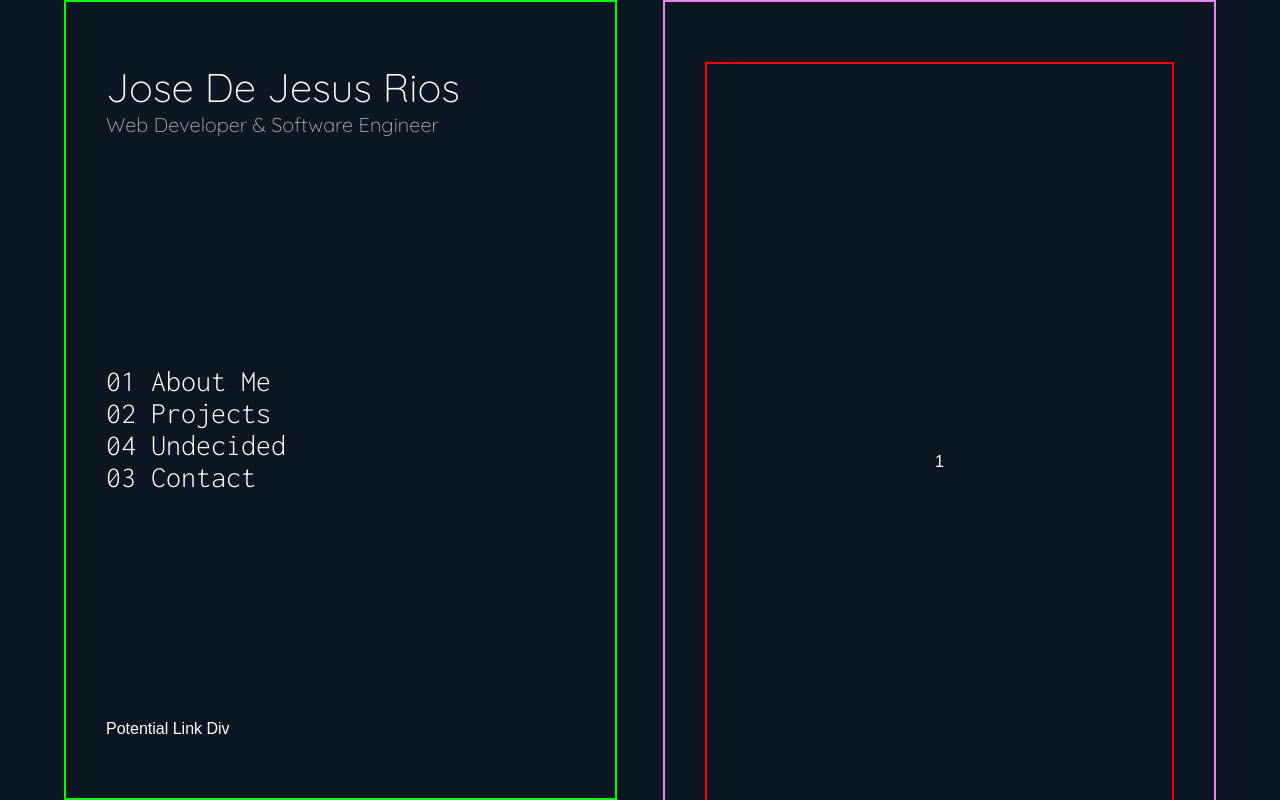
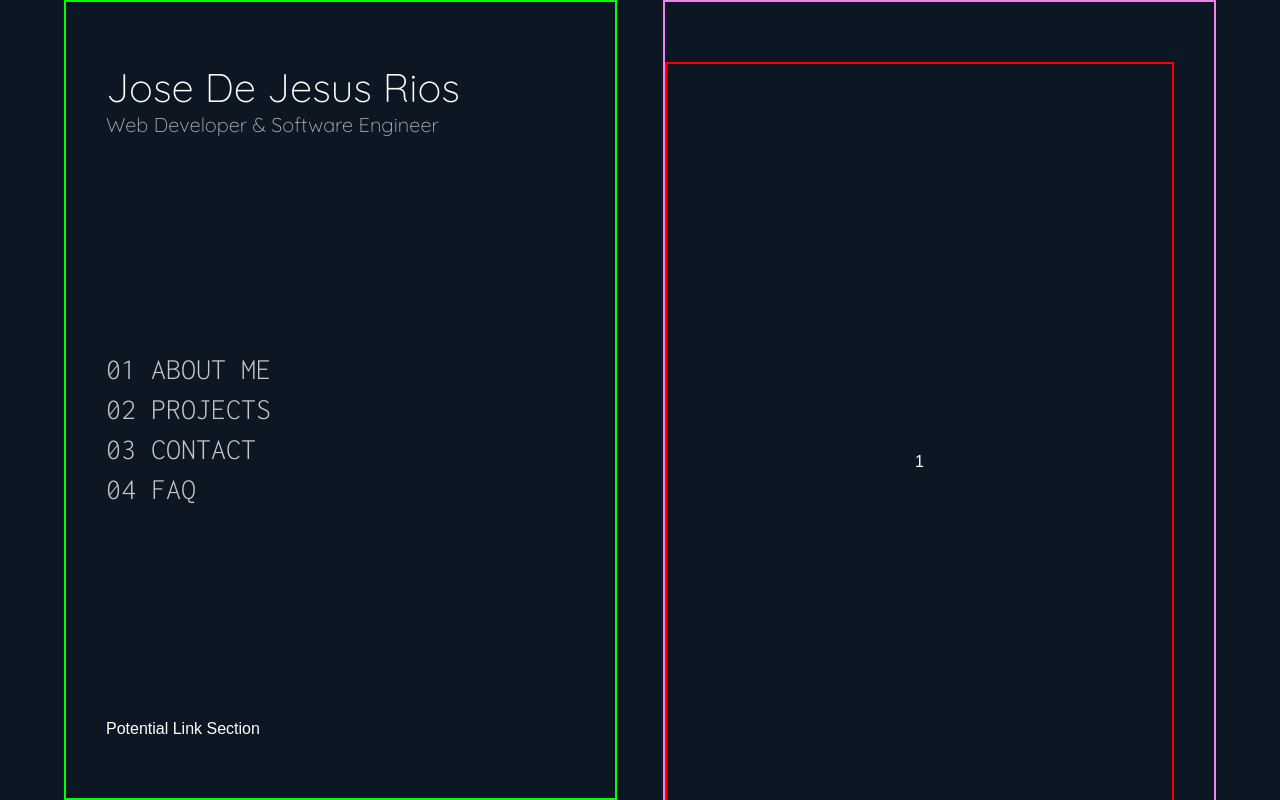
Before and after one commit to josedrios/portfolio-website, a React (Vite) app: page / in a window 1280 px wide. Shown: the top 800 px of the page. Built offline with nearby package versions, Linux system fonts and the light colour scheme; the HTML template or start-up script is replaced by a standard one.

Commit message:
Made substantial changes to navigation section, added slight changes to main layouts responsiveness

```diff
--- a/src/App.jsx
+++ b/src/App.jsx
@@ -43,12 +43,20 @@ function App() {
             <h2 id='job-title'>Web Developer & Software Engineer</h2>
           </div>
           <nav>
-            <h3>01 About Me</h3>
-            <h3>02 Projects</h3>
-            <h3>04 Undecided</h3>
-            <h3>03 Contact</h3>
+            <h3>
+              <span>01</span> ABOUT ME
+              </h3>
+            <h3>
+              <span>02</span> PROJECTS
+            </h3>
+            <h3>
+              <span>03</span> CONTACT
+            </h3>
+            <h3>
+              <span>04</span> FAQ
+            </h3>
           </nav>
-          <div>Potential Link Div</div>
+          <div>Potential Link Section</div>
         </header>
         <main id="content-container">
           <div>
--- a/src/styles/abstracts/_variables.scss
+++ b/src/styles/abstracts/_variables.scss
@@ -1,6 +1,7 @@
 // Color Variables
 $main-bg: #0d1623;
 $header-color: white;
+$unchosen-nav-link: rgba(226, 226, 226, 0.871);
 
 // Font Variables
 
--- a/src/styles/base/_typography.scss
+++ b/src/styles/base/_typography.scss
@@ -2,5 +2,4 @@
 @import url(https://fonts.googleapis.com/css2?family=Inconsolata:wght@200..900&display=swap);
 
 $header-font: ("Quicksand", sans-serif);
-$body-font: ("proxima-nova", "HelveticaNeue", "Helvetica", "Arial", sans-serif);
 $catalogue-font: ("Inconsolata", monospace);
--- a/src/styles/layout/_header.scss
+++ b/src/styles/layout/_header.scss
@@ -12,8 +12,18 @@ header {
 }
 
 nav {
-
+    color: $unchosen-nav-link;
+    line-height: 40px;
     h3 {
         @include add-font($catalogue-font, 30px, 300);
     }
+
+    h3{
+        transition: 0.2s ease-out;
+    }
+
+    h3:hover{
+        color: white;
+        font-weight: 400;
+    }
 }
--- a/src/styles/layout/_layout.scss
+++ b/src/styles/layout/_layout.scss
@@ -9,10 +9,11 @@ header, main {
     width: 48%;
     display: flex;
     flex-direction: column;
-    padding: 60px 40px;
+
 }
 
 header {
+    padding: 60px 0px 60px 40px;
     justify-content: space-between;
     min-height: 200px;
     position: sticky;
@@ -21,6 +22,7 @@ header {
 }
 
 main {
+    padding: 60px 40px 60px 0px;
     border: 2px solid violet;
     min-height: 100vh;
     div {
@@ -32,7 +34,7 @@ main {
     }
 }
 
-@media(max-width: 1000px){
+@media(max-width: 970px){
     #layout-container {
         flex-direction: column;
     }
@@ -47,4 +49,8 @@ main {
         height: 300px;
         min-height: 300px;
     }
+
+    nav{
+        display: none;
+    }
 }
```
